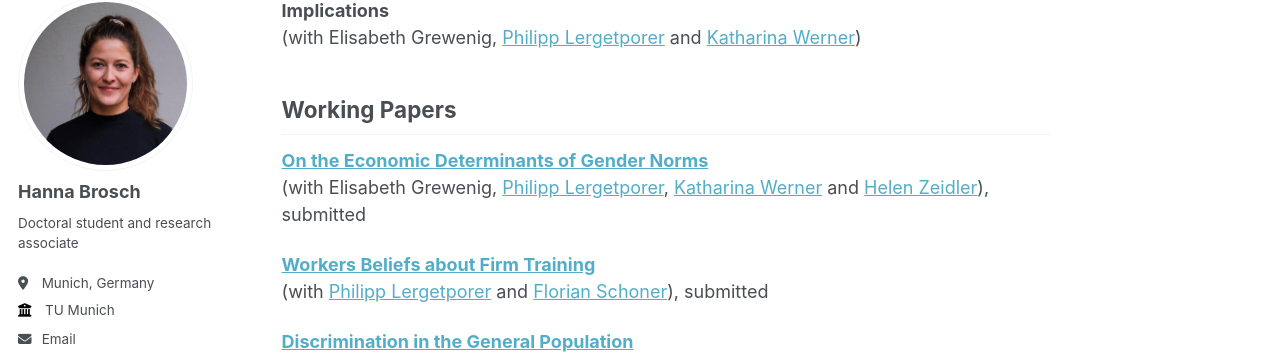
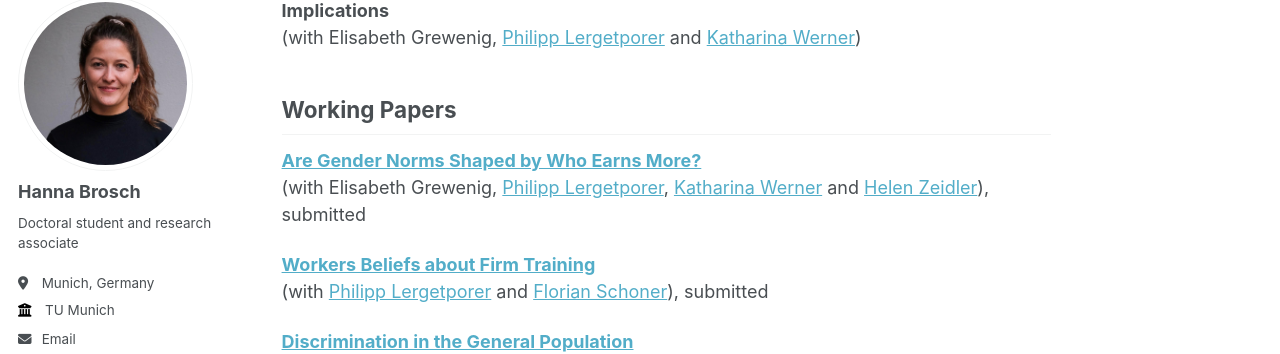
Before and after one commit to HannaBrosch/hannabrosch.github.io, a Jekyll site: the page built from _pages/about.md, in a window 1280 px wide and 900 px high, scrolled down 553 px. Shown: the part 110-464 px from the top of the window. Built offline with Jekyll 4.4.1, drawn with Linux system fonts in a browser that asks for light colours.

Commit message:
Update title of working paper on gender norms

```diff
--- a/_pages/about.md
+++ b/_pages/about.md
@@ -28,7 +28,7 @@ Work in Progress
 
 Working Papers
 ------
-[**On the Economic Determinants of Gender Norms**](https://www.ifo.de/en/cesifo/publications/2026/working-paper/are-gender-norms-shaped-who-earns-more) <br>
+[**Are Gender Norms Shaped by Who Earns More?**](https://www.ifo.de/en/cesifo/publications/2026/working-paper/are-gender-norms-shaped-who-earns-more) <br>
 (with Elisabeth Grewenig, [Philipp Lergetporer](https://sites.google.com/lergetporer.at/philipplergetporereconomics), [Katharina Werner](https://sites.google.com/view/wernerkatharina/home?authuser=0) and [Helen Zeidler](https://sites.google.com/view/helenzeidler/home)), submitted
 
 [**Workers Beliefs about Firm Training**](https://www.iza.org/publications/dp/18186/worker-beliefs-about-firm-training) <br>
```
